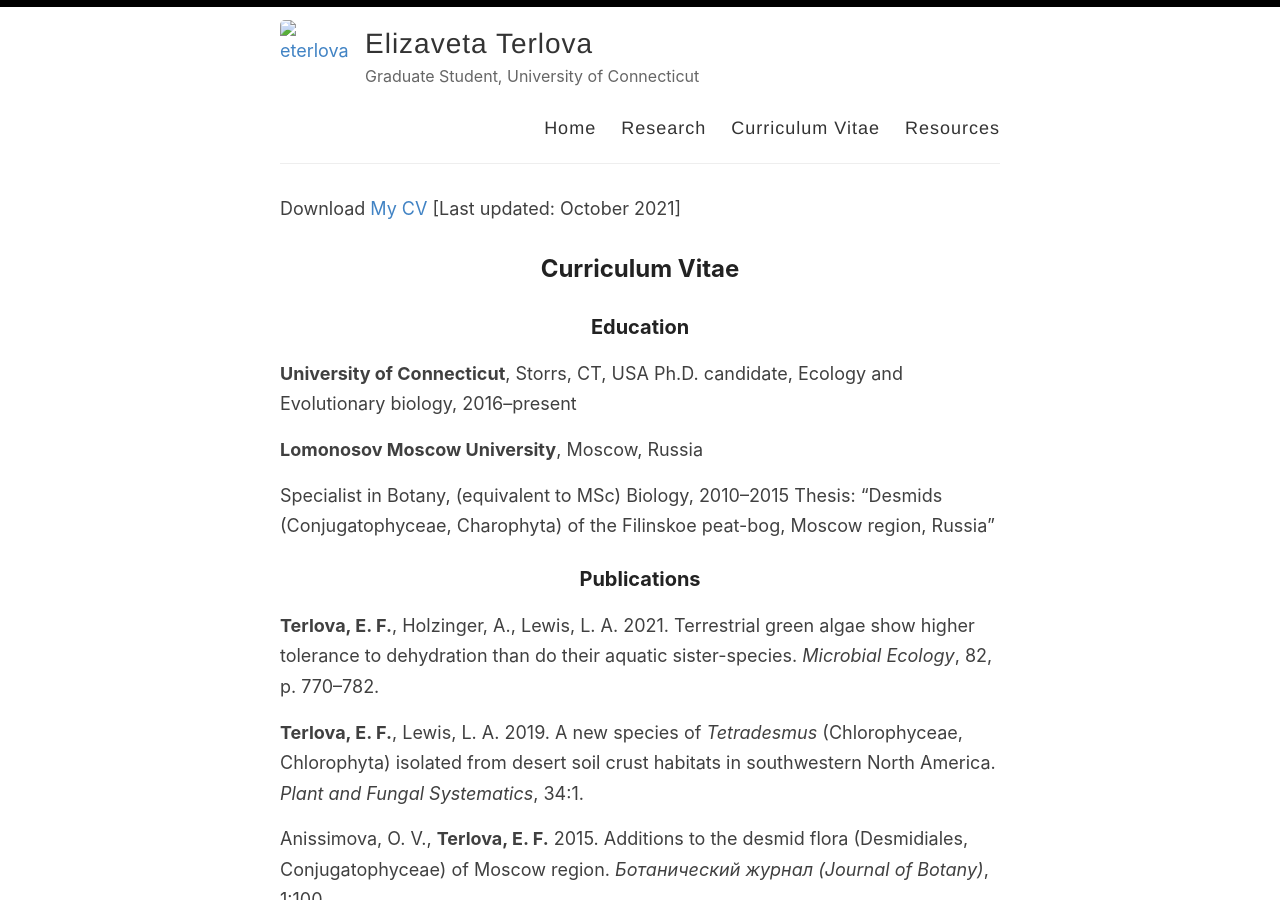
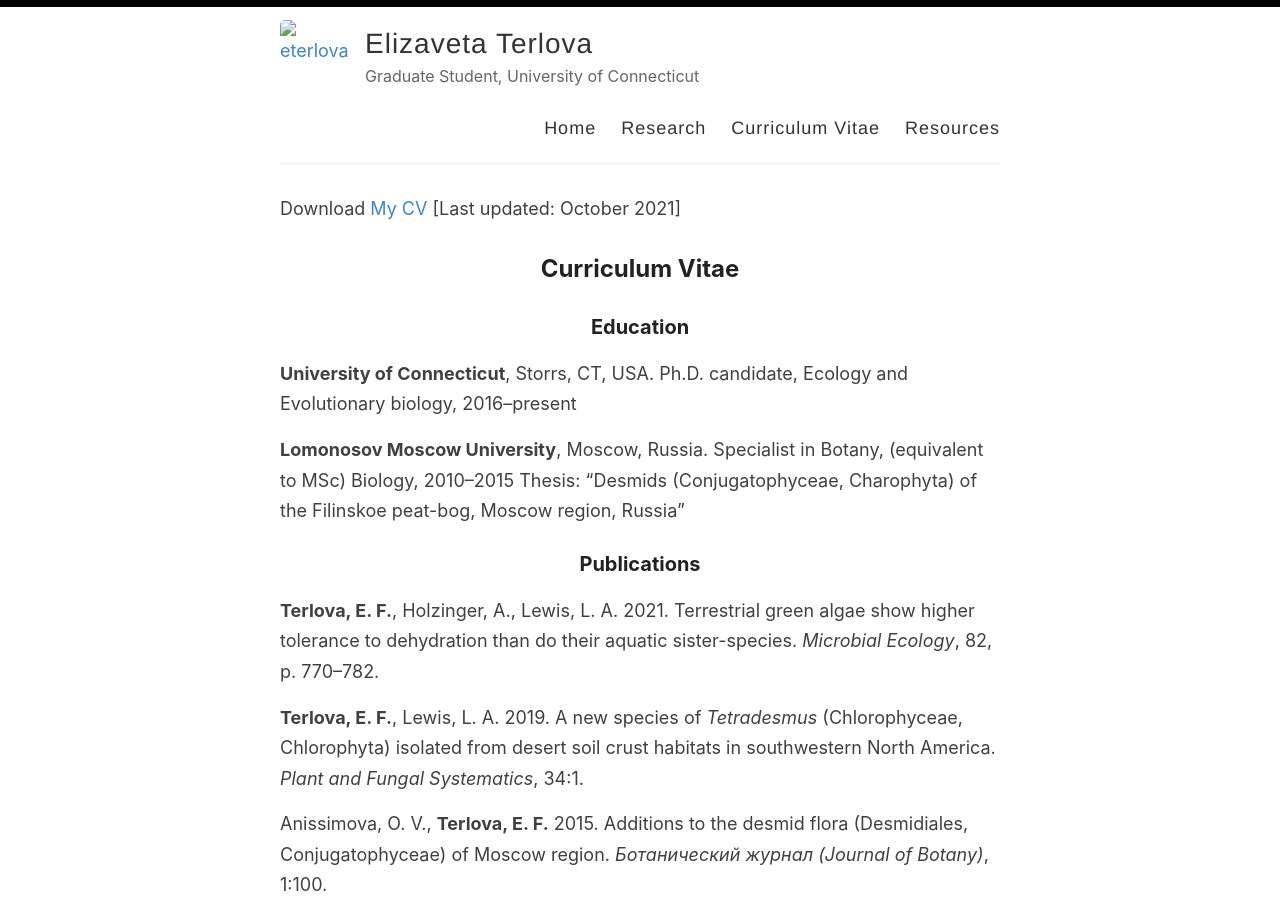
Before and after one commit to eterlova/eterlova.github.io, a Jekyll site: the page built from _pages/curriculum-vitae.md, in a window 1280 px wide and 900 px high. Built offline with Jekyll 4.4.1, drawn with Linux system fonts in a browser that asks for light colours.

```diff
--- a/_pages/curriculum-vitae.md
+++ b/_pages/curriculum-vitae.md
@@ -9,11 +9,10 @@ Download <a href="https://eterlova.github.io/ETerlovaCVFeb2022.pdf" target="_bla
 ## Curriculum Vitae
 
 ### Education
-**University of Connecticut**, Storrs, CT, USA
+**University of Connecticut**, Storrs, CT, USA.
 Ph.D. candidate, Ecology and Evolutionary biology, 2016–present
 
-**Lomonosov Moscow University**, Moscow, Russia
-
+**Lomonosov Moscow University**, Moscow, Russia.
 Specialist in Botany, (equivalent to MSc) Biology, 2010–2015
 Thesis: "Desmids (Conjugatophyceae, Charophyta) of the Filinskoe peat-bog, Moscow region, Russia"
 
```
